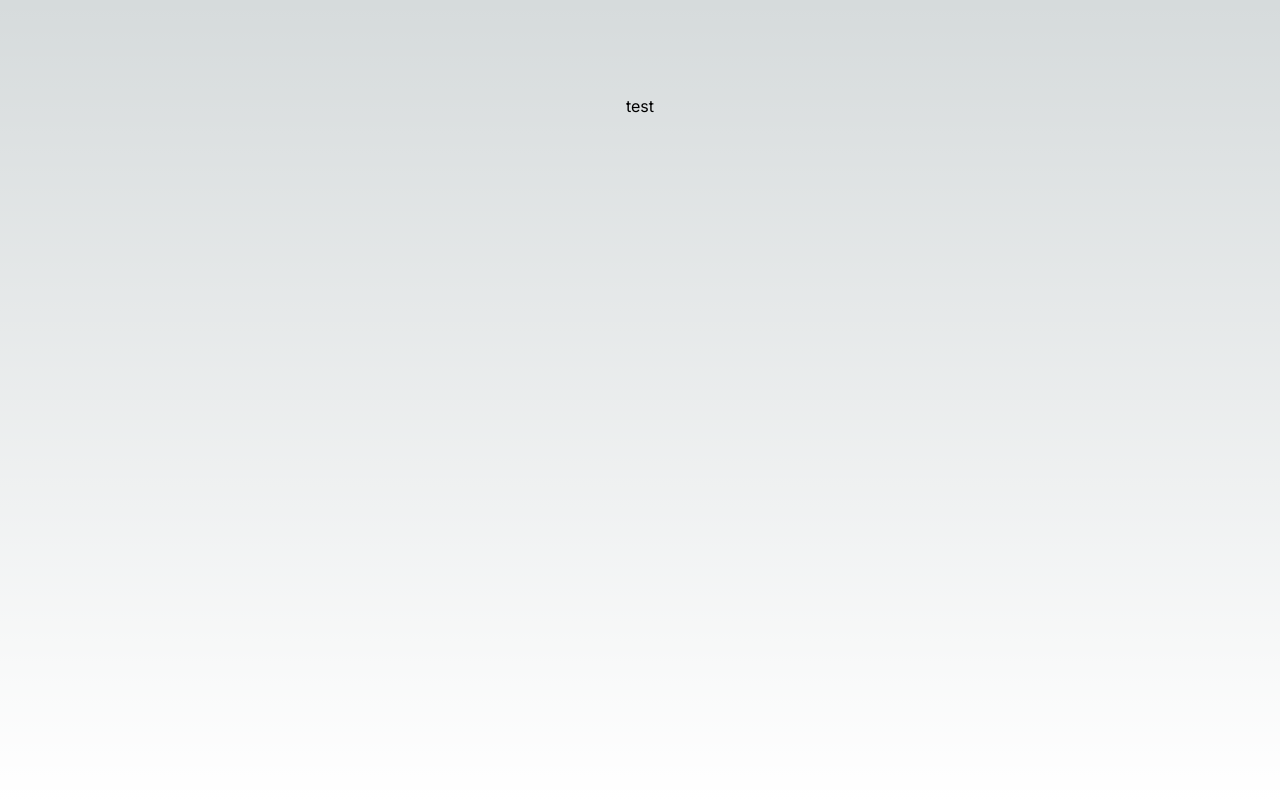
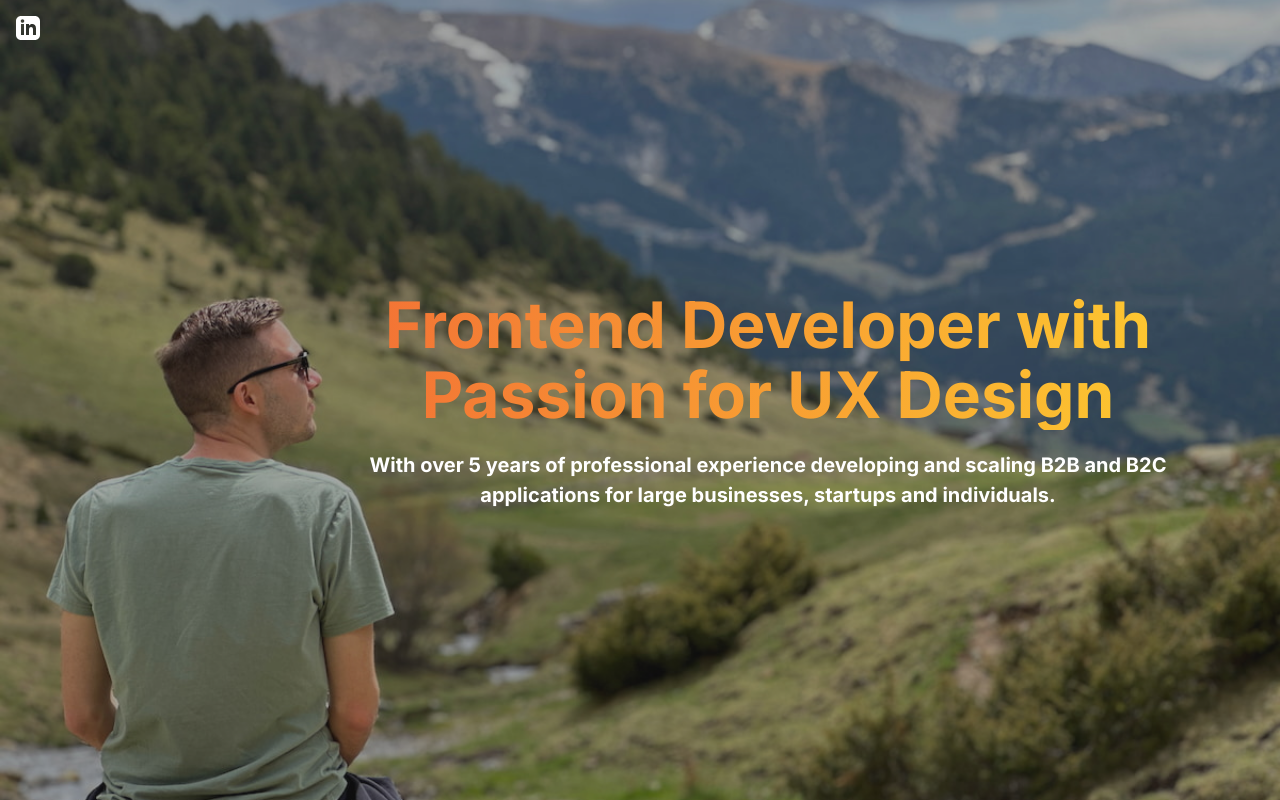
Before and after one commit to JanisOzolins/janisozolins-2023, a Next.js app: page / in a window 1280 px wide. Built offline with nearby package versions, Linux system fonts and the light colour scheme.

Commit message:
Add hero banner

```diff
--- /dev/null
+++ b/app/components/Hero/hero.js
@@ -0,0 +1,34 @@
+
+import { Fragment } from 'react';
+import styles from './hero.module.scss'
+
+export default function Hero() {
+  return (
+    <div className={styles.container}>
+      <a className={styles.linkedin} href="https://www.linkedin.com/in/jozolins/">
+        <svg
+          xmlns="http://www.w3.org/2000/svg"
+          width="24"
+          height="24"
+          viewBox="0 0 24 24"
+        >
+          <path d="M19 0h-14c-2.761 0-5 2.239-5 5v14c0 2.761 2.239 5 5 5h14c2.762 0 5-2.239 5-5v-14c0-2.761-2.238-5-5-5zm-11 19h-3v-11h3v11zm-1.5-12.268c-.966 0-1.75-.79-1.75-1.764s.784-1.764 1.75-1.764 1.75.79 1.75 1.764-.783 1.764-1.75 1.764zm13.5 12.268h-3v-5.604c0-3.368-4-3.113-4 0v5.604h-3v-11h3v1.765c1.396-2.586 7-2.777 7 2.476v6.759z" />
+        </svg>
+      </a>
+      <section id="hero" className={styles.hero}>
+        <div className={styles.hero__overlay}></div>
+        <div className={styles.hero__content}>
+          <span className={styles.hero__title}>
+            Frontend Developer with Passion for UX Design
+          </span>
+          <br />
+          <span className={styles.hero__description}>
+            With over 5 years of professional experience developing and scaling
+            B2B and B2C applications for large businesses, startups and
+            individuals.
+          </span>
+        </div>
+      </section>
+    </div>
+  );
+}
--- /dev/null
+++ b/app/components/Hero/hero.module.scss
@@ -0,0 +1,82 @@
+@import "/app/styles/variables.scss";
+
+.container {
+  position: relative;
+  width: 100%;
+}
+
+.linkedin {
+  position: absolute;
+  top: $unit * 2;
+  left: $unit * 2;
+  fill: #fff;
+  z-index: 3;
+
+  &:hover {
+    fill: #fdc830;
+  }
+}
+
+.hero {
+  position: relative;
+  height: 100vh;
+  max-height: 900px;
+  overflow: hidden;
+  display: flex;
+  justify-content: center;
+  align-items: center;
+  background: url("/hero.jpeg");
+  background-size: cover;
+  background-position: left center;
+  background-repeat: no-repeat;
+
+  @media (min-width: 768px) {
+    background-position: center center;
+  }
+
+  &__overlay {
+    background-color: #222222;
+    display: block;
+    width: 100%;
+    position: absolute;
+    height: 100%;
+    opacity: 0.4;
+  }
+
+  &__content {
+    width: 90%;
+    max-width: 800px;
+    text-align: center;
+    font-weight: bold;
+    z-index: 2;
+
+    @media (min-width: 1024px) {
+      margin-left: 20vw;
+    }
+  }
+
+  &__title {
+    @include accent-gradient;
+    -webkit-background-clip: text;
+    -webkit-text-fill-color: transparent;
+    font-size: 3rem;
+    line-height: 1;
+    display: block;
+    line-height: 1.1;
+
+    @media (min-width: 768px) {
+      font-size: 4rem;
+    }
+  }
+
+  &__description {
+    line-height: 1.5;
+    font-size: 1rem;
+    margin: 0;
+    color: #fff;
+
+    @media (min-width: 768px) {
+      font-size: 1.25rem;
+    }
+  }
+}
--- a/app/globals.css
+++ /dev/null
@@ -1,107 +0,0 @@
-:root {
-  --max-width: 1100px;
-  --border-radius: 12px;
-  --font-mono: ui-monospace, Menlo, Monaco, 'Cascadia Mono', 'Segoe UI Mono',
-    'Roboto Mono', 'Oxygen Mono', 'Ubuntu Monospace', 'Source Code Pro',
-    'Fira Mono', 'Droid Sans Mono', 'Courier New', monospace;
-
-  --foreground-rgb: 0, 0, 0;
-  --background-start-rgb: 214, 219, 220;
-  --background-end-rgb: 255, 255, 255;
-
-  --primary-glow: conic-gradient(
-    from 180deg at 50% 50%,
-    #16abff33 0deg,
-    #0885ff33 55deg,
-    #54d6ff33 120deg,
-    #0071ff33 160deg,
-    transparent 360deg
-  );
-  --secondary-glow: radial-gradient(
-    rgba(255, 255, 255, 1),
-    rgba(255, 255, 255, 0)
-  );
-
-  --tile-start-rgb: 239, 245, 249;
-  --tile-end-rgb: 228, 232, 233;
-  --tile-border: conic-gradient(
-    #00000080,
-    #00000040,
-    #00000030,
-    #00000020,
-    #00000010,
-    #00000010,
-    #00000080
-  );
-
-  --callout-rgb: 238, 240, 241;
-  --callout-border-rgb: 172, 175, 176;
-  --card-rgb: 180, 185, 188;
-  --card-border-rgb: 131, 134, 135;
-}
-
-@media (prefers-color-scheme: dark) {
-  :root {
-    --foreground-rgb: 255, 255, 255;
-    --background-start-rgb: 0, 0, 0;
-    --background-end-rgb: 0, 0, 0;
-
-    --primary-glow: radial-gradient(rgba(1, 65, 255, 0.4), rgba(1, 65, 255, 0));
-    --secondary-glow: linear-gradient(
-      to bottom right,
-      rgba(1, 65, 255, 0),
-      rgba(1, 65, 255, 0),
-      rgba(1, 65, 255, 0.3)
-    );
-
-    --tile-start-rgb: 2, 13, 46;
-    --tile-end-rgb: 2, 5, 19;
-    --tile-border: conic-gradient(
-      #ffffff80,
-      #ffffff40,
-      #ffffff30,
-      #ffffff20,
-      #ffffff10,
-      #ffffff10,
-      #ffffff80
-    );
-
-    --callout-rgb: 20, 20, 20;
-    --callout-border-rgb: 108, 108, 108;
-    --card-rgb: 100, 100, 100;
-    --card-border-rgb: 200, 200, 200;
-  }
-}
-
-* {
-  box-sizing: border-box;
-  padding: 0;
-  margin: 0;
-}
-
-html,
-body {
-  max-width: 100vw;
-  overflow-x: hidden;
-}
-
-body {
-  color: rgb(var(--foreground-rgb));
-  background: linear-gradient(
-      to bottom,
-      transparent,
-      rgb(var(--background-end-rgb))
-    )
-    rgb(var(--background-start-rgb));
-}
-
-a {
-  color: inherit;
-  text-decoration: none;
-}
-
-@media (prefers-color-scheme: dark) {
-  html {
-    color-scheme: dark;
-  }
-}
--- a/app/layout.js
+++ b/app/layout.js
@@ -1,4 +1,4 @@
-import './globals.css'
+import './styles/globals.scss'
 import { Inter } from 'next/font/google'
 
 const inter = Inter({ subsets: ['latin'] })
--- a/app/page.js
+++ b/app/page.js
@@ -1,10 +1,11 @@
 import Image from 'next/image'
-import styles from './page.module.css'
+import styles from './page.module.scss'
+import Hero from '@/app/components/Hero/hero'
 
 export default function Home() {
   return (
     <main className={styles.main}>
-      test
+      <Hero></Hero>
     </main>
   )
 }
--- a/app/page.module.css
+++ /dev/null
@@ -1,229 +0,0 @@
-.main {
-  display: flex;
-  flex-direction: column;
-  justify-content: space-between;
-  align-items: center;
-  padding: 6rem;
-  min-height: 100vh;
-}
-
-.description {
-  display: inherit;
-  justify-content: inherit;
-  align-items: inherit;
-  font-size: 0.85rem;
-  max-width: var(--max-width);
-  width: 100%;
-  z-index: 2;
-  font-family: var(--font-mono);
-}
-
-.description a {
-  display: flex;
-  justify-content: center;
-  align-items: center;
-  gap: 0.5rem;
-}
-
-.description p {
-  position: relative;
-  margin: 0;
-  padding: 1rem;
-  background-color: rgba(var(--callout-rgb), 0.5);
-  border: 1px solid rgba(var(--callout-border-rgb), 0.3);
-  border-radius: var(--border-radius);
-}
-
-.code {
-  font-weight: 700;
-  font-family: var(--font-mono);
-}
-
-.grid {
-  display: grid;
-  grid-template-columns: repeat(4, minmax(25%, auto));
-  width: var(--max-width);
-  max-width: 100%;
-}
-
-.card {
-  padding: 1rem 1.2rem;
-  border-radius: var(--border-radius);
-  background: rgba(var(--card-rgb), 0);
-  border: 1px solid rgba(var(--card-border-rgb), 0);
-  transition: background 200ms, border 200ms;
-}
-
-.card span {
-  display: inline-block;
-  transition: transform 200ms;
-}
-
-.card h2 {
-  font-weight: 600;
-  margin-bottom: 0.7rem;
-}
-
-.card p {
-  margin: 0;
-  opacity: 0.6;
-  font-size: 0.9rem;
-  line-height: 1.5;
-  max-width: 30ch;
-}
-
-.center {
-  display: flex;
-  justify-content: center;
-  align-items: center;
-  position: relative;
-  padding: 4rem 0;
-}
-
-.center::before {
-  background: var(--secondary-glow);
-  border-radius: 50%;
-  width: 480px;
-  height: 360px;
-  margin-left: -400px;
-}
-
-.center::after {
-  background: var(--primary-glow);
-  width: 240px;
-  height: 180px;
-  z-index: -1;
-}
-
-.center::before,
-.center::after {
-  content: '';
-  left: 50%;
-  position: absolute;
-  filter: blur(45px);
-  transform: translateZ(0);
-}
-
-.logo {
-  position: relative;
-}
-/* Enable hover only on non-touch devices */
-@media (hover: hover) and (pointer: fine) {
-  .card:hover {
-    background: rgba(var(--card-rgb), 0.1);
-    border: 1px solid rgba(var(--card-border-rgb), 0.15);
-  }
-
-  .card:hover span {
-    transform: translateX(4px);
-  }
-}
-
-@media (prefers-reduced-motion) {
-  .card:hover span {
-    transform: none;
-  }
-}
-
-/* Mobile */
-@media (max-width: 700px) {
-  .content {
-    padding: 4rem;
-  }
-
-  .grid {
-    grid-template-columns: 1fr;
-    margin-bottom: 120px;
-    max-width: 320px;
-    text-align: center;
-  }
-
-  .card {
-    padding: 1rem 2.5rem;
-  }
-
-  .card h2 {
-    margin-bottom: 0.5rem;
-  }
-
-  .center {
-    padding: 8rem 0 6rem;
-  }
-
-  .center::before {
-    transform: none;
-    height: 300px;
-  }
-
-  .description {
-    font-size: 0.8rem;
-  }
-
-  .description a {
-    padding: 1rem;
-  }
-
-  .description p,
-  .description div {
-    display: flex;
-    justify-content: center;
-    position: fixed;
-    width: 100%;
-  }
-
-  .description p {
-    align-items: center;
-    inset: 0 0 auto;
-    padding: 2rem 1rem 1.4rem;
-    border-radius: 0;
-    border: none;
-    border-bottom: 1px solid rgba(var(--callout-border-rgb), 0.25);
-    background: linear-gradient(
-      to bottom,
-      rgba(var(--background-start-rgb), 1),
-      rgba(var(--callout-rgb), 0.5)
-    );
-    background-clip: padding-box;
-    backdrop-filter: blur(24px);
-  }
-
-  .description div {
-    align-items: flex-end;
-    pointer-events: none;
-    inset: auto 0 0;
-    padding: 2rem;
-    height: 200px;
-    background: linear-gradient(
-      to bottom,
-      transparent 0%,
-      rgb(var(--background-end-rgb)) 40%
-    );
-    z-index: 1;
-  }
-}
-
-/* Tablet and Smaller Desktop */
-@media (min-width: 701px) and (max-width: 1120px) {
-  .grid {
-    grid-template-columns: repeat(2, 50%);
-  }
-}
-
-@media (prefers-color-scheme: dark) {
-  .vercelLogo {
-    filter: invert(1);
-  }
-
-  .logo {
-    filter: invert(1) drop-shadow(0 0 0.3rem #ffffff70);
-  }
-}
-
-@keyframes rotate {
-  from {
-    transform: rotate(360deg);
-  }
-  to {
-    transform: rotate(0deg);
-  }
-}
--- /dev/null
+++ b/app/page.module.scss
@@ -0,0 +1,7 @@
+.main {
+  display: flex;
+  flex-direction: column;
+  justify-content: space-between;
+  align-items: center;
+  min-height: 100vh;
+}
--- /dev/null
+++ b/app/styles/globals.scss
@@ -0,0 +1,3 @@
+body {
+  margin: 0;
+}
--- /dev/null
+++ b/app/styles/variables.scss
@@ -0,0 +1,6 @@
+$unit: 8px;
+@mixin accent-gradient {
+  background: #fdc830; /* fallback for old browsers */
+  background: -webkit-linear-gradient(to right, #f37335, #fdc830);
+  background: linear-gradient(to right, #f37335, #fdc830);
+}
--- a/package.json
+++ b/package.json
@@ -13,6 +13,7 @@
     "eslint-config-next": "13.4.4",
     "next": "13.4.4",
     "react": "18.2.0",
-    "react-dom": "18.2.0"
+    "react-dom": "18.2.0",
+    "sass": "^1.63.2"
   }
 }
```
Also changed, not shown: public/hero.jpeg (added), 1 other file (tests, documents, lock files or other folders).
